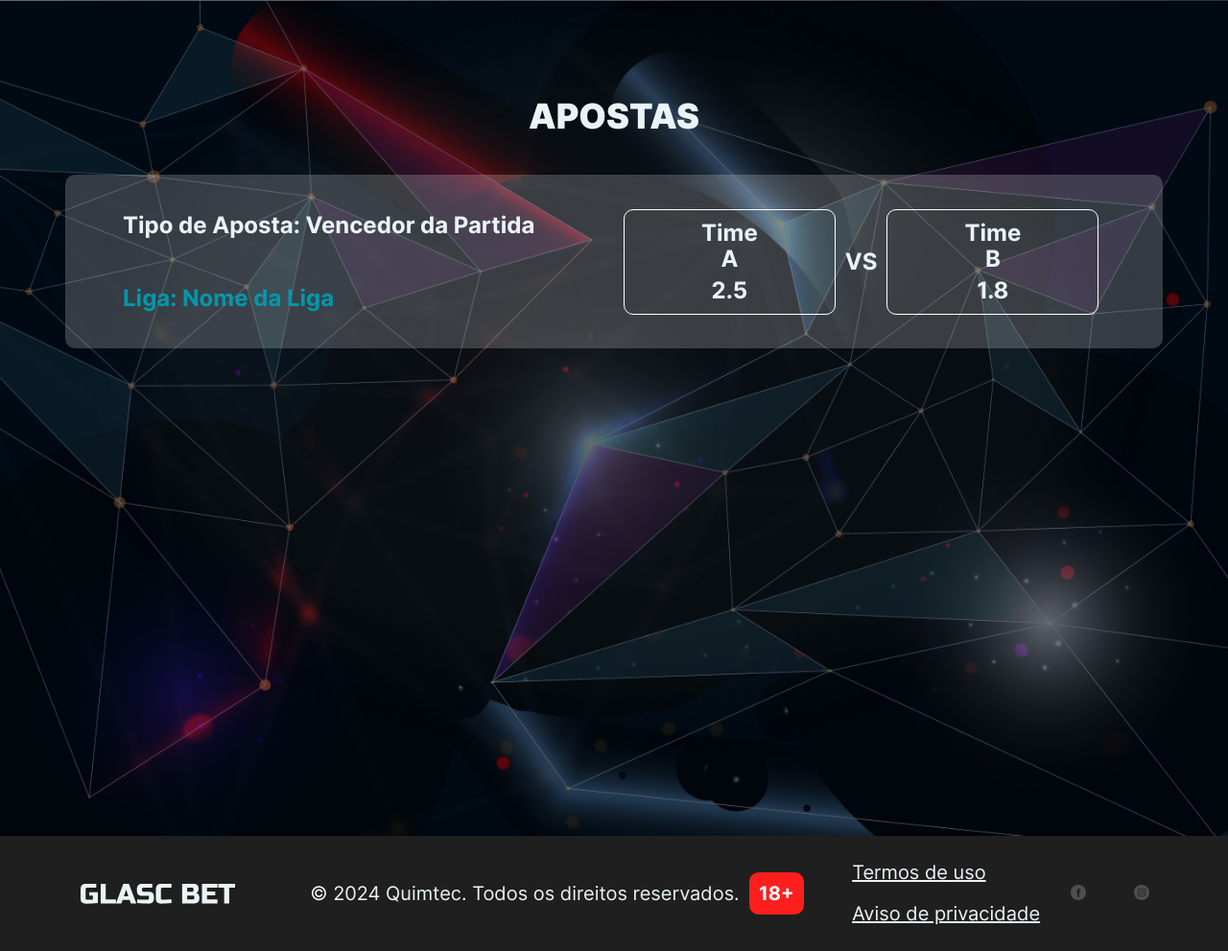
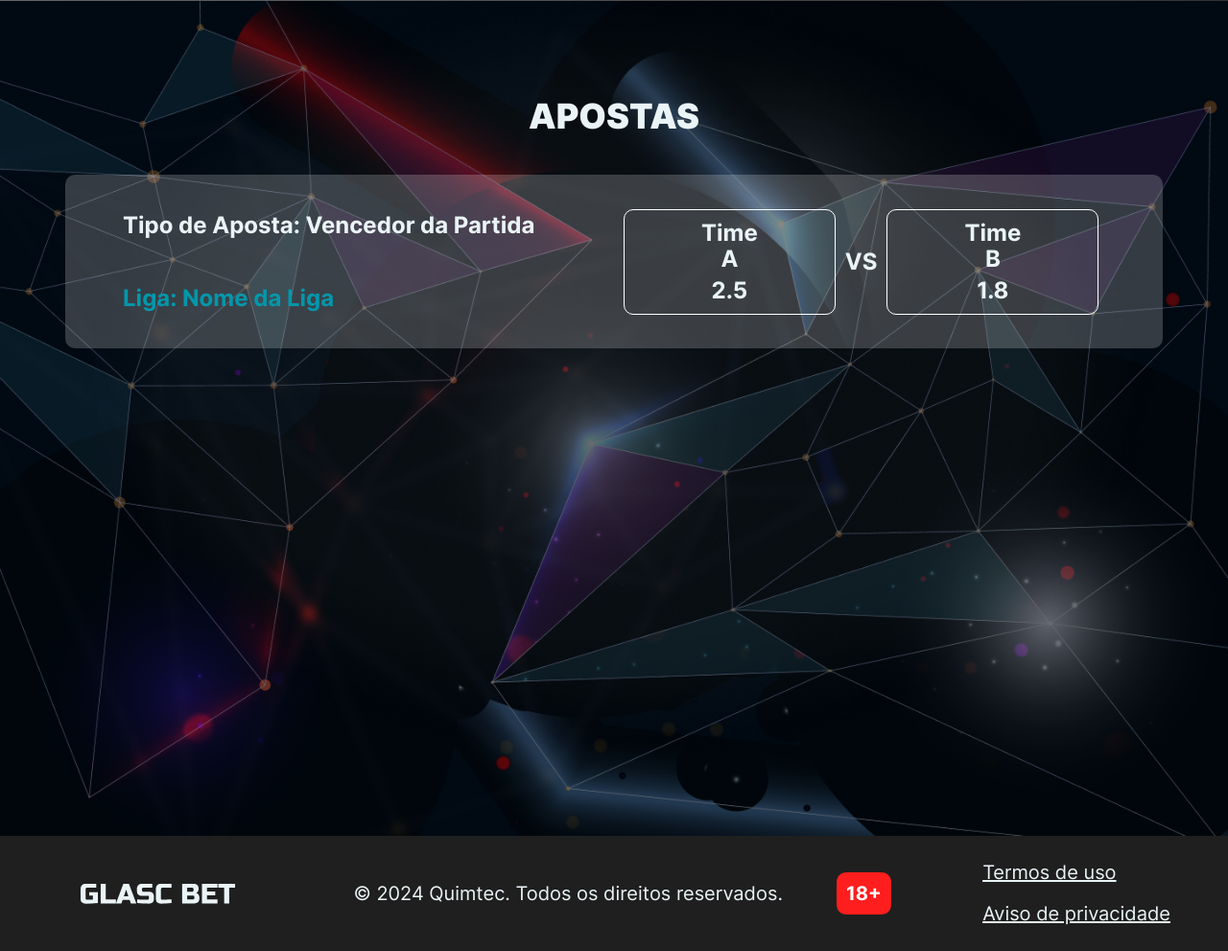
Before and after one commit to QuimTec/glascbet__hackathon_3, a plain HTML site: page index.html in a window 1280 px wide. Shown: the part 129-1120 px from the top of the page at 96% size. Drawn offline with Linux system fonts and the light colour scheme.

Commit message:
footer delete social media

```diff
--- a/blocks/footer.css
+++ b/blocks/footer.css
@@ -50,4 +50,5 @@
   .footer_avisos {
     gap: 10px;
   }
+
 }
--- a/index.html
+++ b/index.html
@@ -263,25 +263,6 @@
               <a href="#" class="footer_avisos-termos-link">Aviso de privacidade</a>
             </li>
         </ul>
-        <div class="footer_content_social">
-            <button class="footer__column-link ">
-              <img
-                class="footer__social-icons"
-                alt="Logo Facebook"
-                src="./images/facebook_white.svg"
-              />
-              <a href="#" class="footer__column-link "></a>
-            </button>
-            <button class="footer__column-link ">
-              <img
-                class="footer__social-icons"
-                alt="Logo Instagram"
-                src="./images/instagram_white.svg"
-              />
-              <a href="#" class="footer__column-link "></a>
-            </button>
-          </ul>
-        </div>
       </footer>
     </section>
     <script type="module" src="./page/index.js"></script>
```
